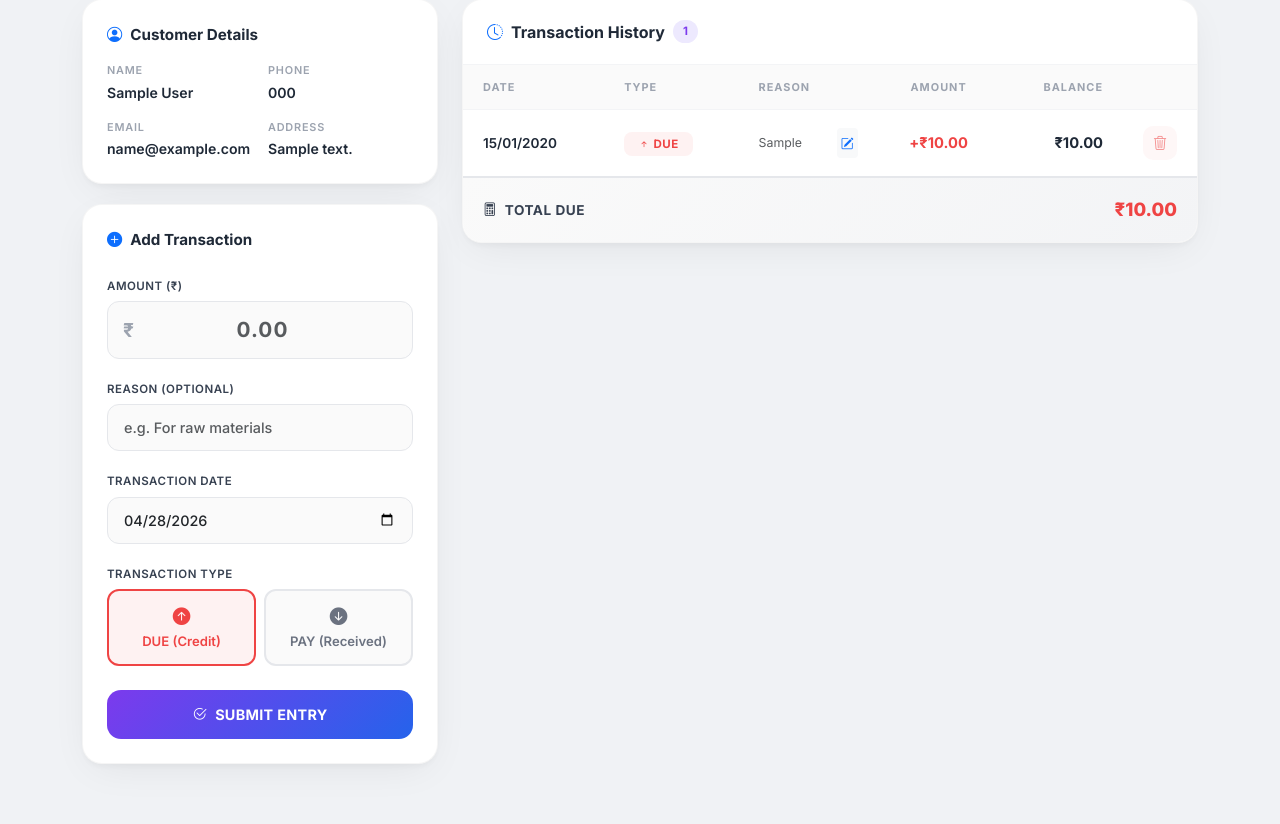
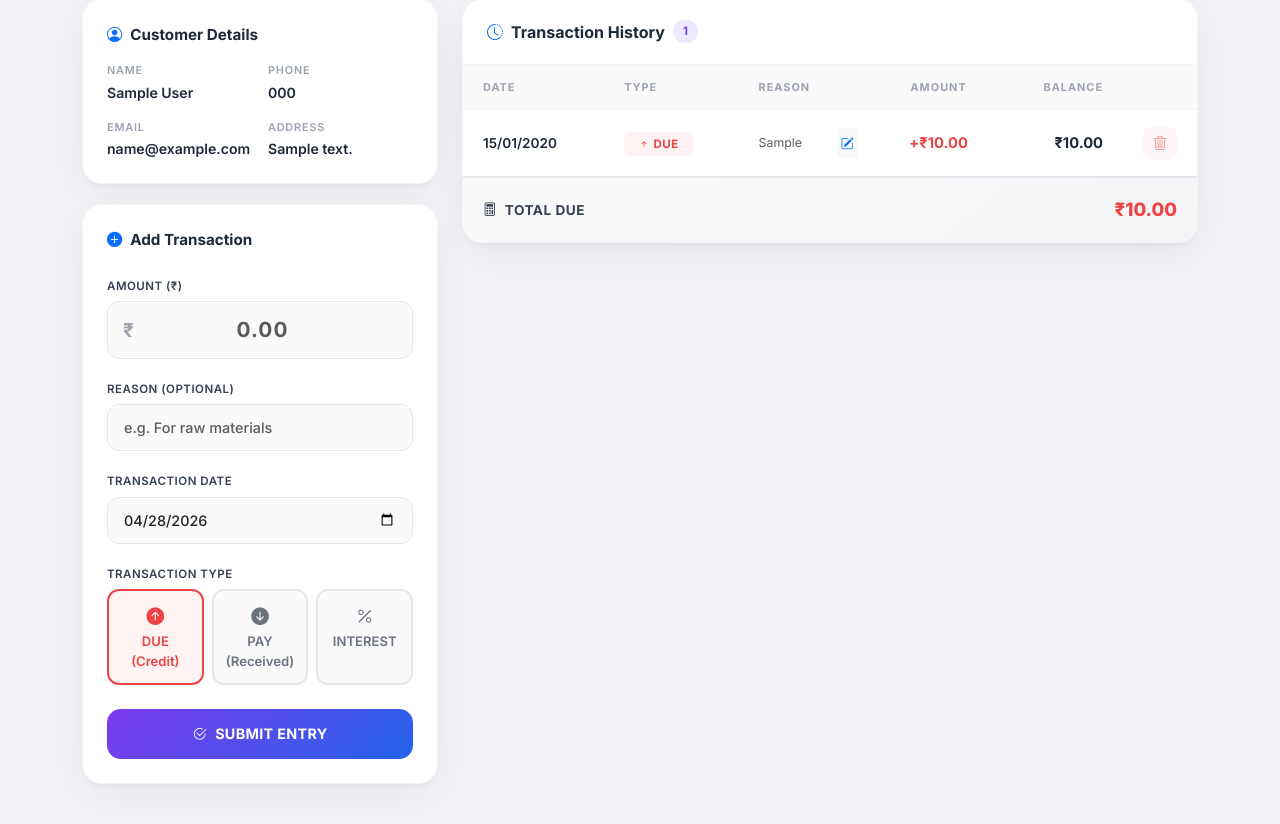
Before and after one commit to Tejas132005/Ledger_Book, a Django app: page /customer/1/transactions/ in a window 1280 px wide. Shown: the part 209-1033 px from the top of the page. Before the commit the page ends 976 px from the top, so only its background shows below. Run offline with Django 4.2, Linux system fonts and the light colour scheme; a user stored in the database is signed in; tables that the repository leaves empty hold one stand-in row (values such as "Sample post").

Commit message:
Added interest button..

```diff
--- a/templates/customers/transactions.html
+++ b/templates/customers/transactions.html
@@ -256,6 +256,11 @@
             background: #f0fdf4;
             color: var(--green);
         }
+        .type-btn.active-interest {
+            border-color: #d97706;
+            background: #fffbeb;
+            color: #d97706;
+        }
         .type-btn:hover { border-color: #9ca3af; }
         .type-btn i { font-size: 1.1rem; display: block; margin-bottom: 2px; }
 
@@ -357,12 +362,17 @@
             background: #f0fdf4;
             color: #22c55e;
         }
+        .badge-interest {
+            background: #fffbeb;
+            color: #d97706;
+        }
         .tx-amount {
             font-weight: 700;
             font-size: 0.92rem;
         }
         .tx-amount-due { color: #ef4444; }
         .tx-amount-paid { color: #22c55e; }
+        .tx-amount-interest { color: #d97706; }
         .tx-balance {
             font-weight: 700;
             font-size: 0.92rem;
@@ -715,6 +725,10 @@
                                 <i class="bi bi-arrow-down-circle-fill"></i>
                                 PAY (Received)
                             </div>
+                            <div class="type-btn" id="btnInterest" onclick="selectType('interest')">
+                                <i class="bi bi-percent"></i>
+                                INTEREST
+                            </div>
                         </div>
                     </div>
                     <button type="submit" class="btn-submit-tx" id="submitTxBtn">
@@ -760,6 +774,10 @@
                                         <span class="badge-tx badge-due">
                                             <i class="bi bi-arrow-up-short"></i> DUE
                                         </span>
+                                    {% elif tx.type == 'interest' %}
+                                        <span class="badge-tx badge-interest">
+                                            <i class="bi bi-percent"></i> INTEREST
+                                        </span>
                                     {% else %}
                                         <span class="badge-tx badge-paid">
                                             <i class="bi bi-arrow-down-short"></i> PAID
@@ -779,8 +797,8 @@
                                     </div>
                                 </td>
                                 <td class="text-center">
-                                    <span class="tx-amount {% if tx.type == 'due' %}tx-amount-due{% else %}tx-amount-paid{% endif %}">
-                                        {% if tx.type == 'due' %}+{% else %}-{% endif %}₹{{ tx.amount|floatformat:2 }}
+                                    <span class="tx-amount {% if tx.type == 'due' %}tx-amount-due{% elif tx.type == 'interest' %}tx-amount-interest{% else %}tx-amount-paid{% endif %}">
+                                        {% if tx.type == 'due' or tx.type == 'interest' %}+{% else %}-{% endif %}₹{{ tx.amount|floatformat:2 }}
                                     </span>
                                 </td>
                                 <td class="text-end">
@@ -914,9 +932,11 @@
         document.getElementById('txType').value = type;
         const btnDue = document.getElementById('btnDue');
         const btnPay = document.getElementById('btnPay');
+        const btnInterest = document.getElementById('btnInterest');
 
         btnDue.className = 'type-btn' + (type === 'due' ? ' active-due' : '');
         btnPay.className = 'type-btn' + (type === 'paid' ? ' active-pay' : '');
+        btnInterest.className = 'type-btn' + (type === 'interest' ? ' active-interest' : '');
     }
 
     /* ─── FORM SUBMIT → SHOW CONFIRMATION ─── */
@@ -952,6 +972,9 @@
         if (type === 'due') {
             newBalance = currentBalance + amount;
             actionText = `You are about to add <strong>₹${amount.toFixed(2)}</strong> as <strong style="color:#ef4444">DUE</strong>.`;
+        } else if (type === 'interest') {
+            newBalance = currentBalance + amount;
+            actionText = `You are about to add <strong>₹${amount.toFixed(2)}</strong> as <strong style="color:#d97706">INTEREST</strong>.`;
         } else {
             newBalance = currentBalance - amount;
             actionText = `You are about to deduct <strong>₹${amount.toFixed(2)}</strong> as <strong style="color:#22c55e">PAYMENT</strong>.`;
--- a/transactions/models.py
+++ b/transactions/models.py
@@ -7,6 +7,7 @@ class Transaction(models.Model):
     TRANSACTION_TYPES = (
         ('due', 'Due'),
         ('paid', 'Paid'),
+        ('interest', 'Interest'),
     )
 
     customer = models.ForeignKey(
```
Also changed, not shown: transactions/views.py (+8 -3 lines).
